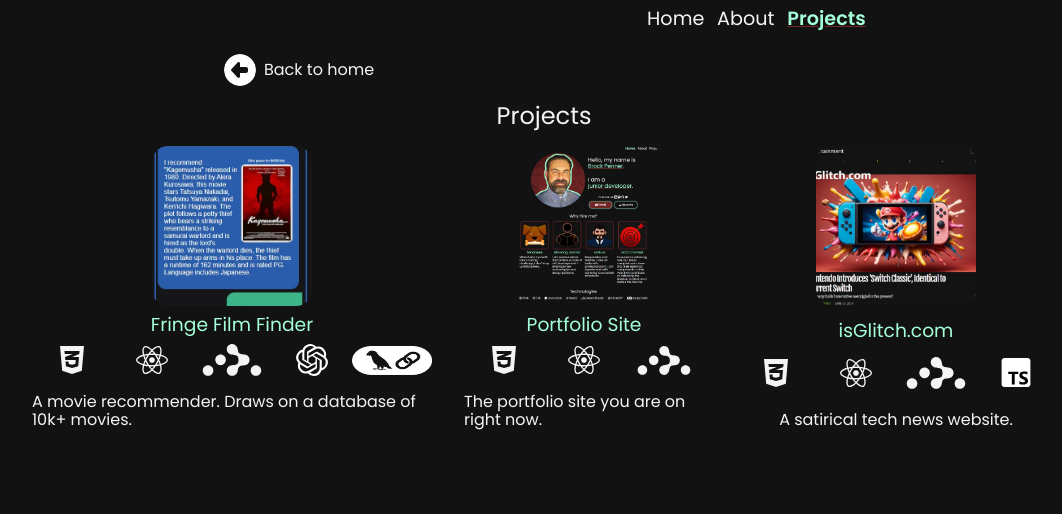
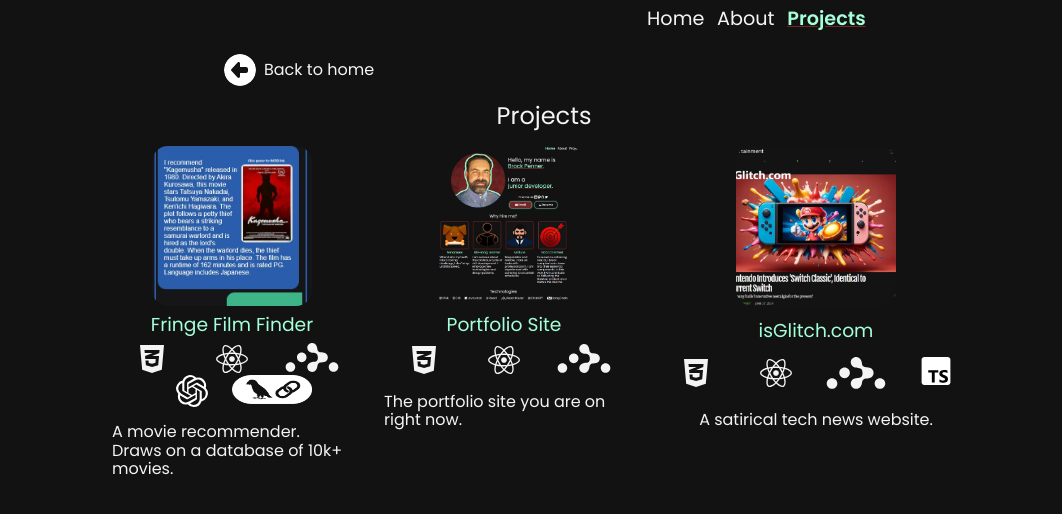
Before and after one commit to orbithammer/Portfolio-V2, a React (Vite) app: page /projects in a window 1280 px wide. Shown: the top 514 px of the page, without its empty margins (96-1158 px from the left). Built offline with nearby package versions, Linux system fonts and the light colour scheme.

Commit message:
fixed project showcase width bug

```diff
--- a/index.css
+++ b/index.css
@@ -250,21 +250,17 @@
     border-radius: 1rem;
 }
 
-.project-tech-wrapper img {
-    width: 5rem;
-    /* object-fit: cover; */
-}
-
 .project-tech-wrapper {
     display: flex;
+    flex-direction: column;
     /* column-gap: 1rem; */
     margin-bottom: 1rem;
     align-items: center;
 }
 
 .project-tech-wrapper img {
+    width: 5rem;
     height: 2rem;
-    /* border: 1px solid blue; */
 }
 
 .project-tech-wrapper img:last-of-type {
--- a/pages/ProjectShowcasePage.jsx
+++ b/pages/ProjectShowcasePage.jsx
@@ -26,11 +26,15 @@
                         <img src={FringeFilmFinder1} className="content-img" alt="a screenshot of the Fringe Film Finder project" />
                         <h3>Fringe Film Finder</h3>
                         <div className="project-tech-wrapper">
+                            <div className="technologies-row">
                                 <img src={Css3} alt="css icon" />
                                 <img src={ReactSvg} alt="react icon" />
                                 <img src={ReactRouter} alt="react router icon" />
+                            </div>
+                            <div className="technologies-row">
                                 <img src={ChatGpt} alt="chatgpt icon" />
                                 <img src={Langchain} alt="langchain icon" className="white-image" />
+                            </div>
                         </div>
                         <p>A movie recommender. Draws on a database of 10k+ movies.</p>
                     </div>
@@ -40,9 +44,11 @@
                         <img src={Portfolio1} className="content-img" alt="a screenshot of the portfolio project" />
                         <h3>Portfolio Site</h3>
                         <div className="project-tech-wrapper">
+                            <div className="technologies-row">
                                 <img src={Css3} alt="css icon" />
                                 <img src={ReactSvg} alt="react icon" />
                                 <img src={ReactRouter} alt="react router icon" />
+                            </div>
                         </div>
                         <p>The portfolio site you are on right now.</p>
                     </div>
@@ -52,10 +58,12 @@
                         <img src={IsGlitchDotCom1} className="content-img" alt="a screenshot of the isGlitch.com project" />
                         <h3>isGlitch.com</h3>
                         <div className="project-tech-wrapper">
+                            <div className="technologies-row">
                                 <img src={Css3} alt="css icon" />
                                 <img src={ReactSvg} alt="react icon" />
                                 <img src={ReactRouter} alt="react router icon" />
                                 <img src={Typescript} alt="typescript icon" />
+                            </div>
                         </div>
                         <p>A satirical tech news website.</p>
                     </div>
```
Lines whose indentation alone changed are shown as unchanged.
